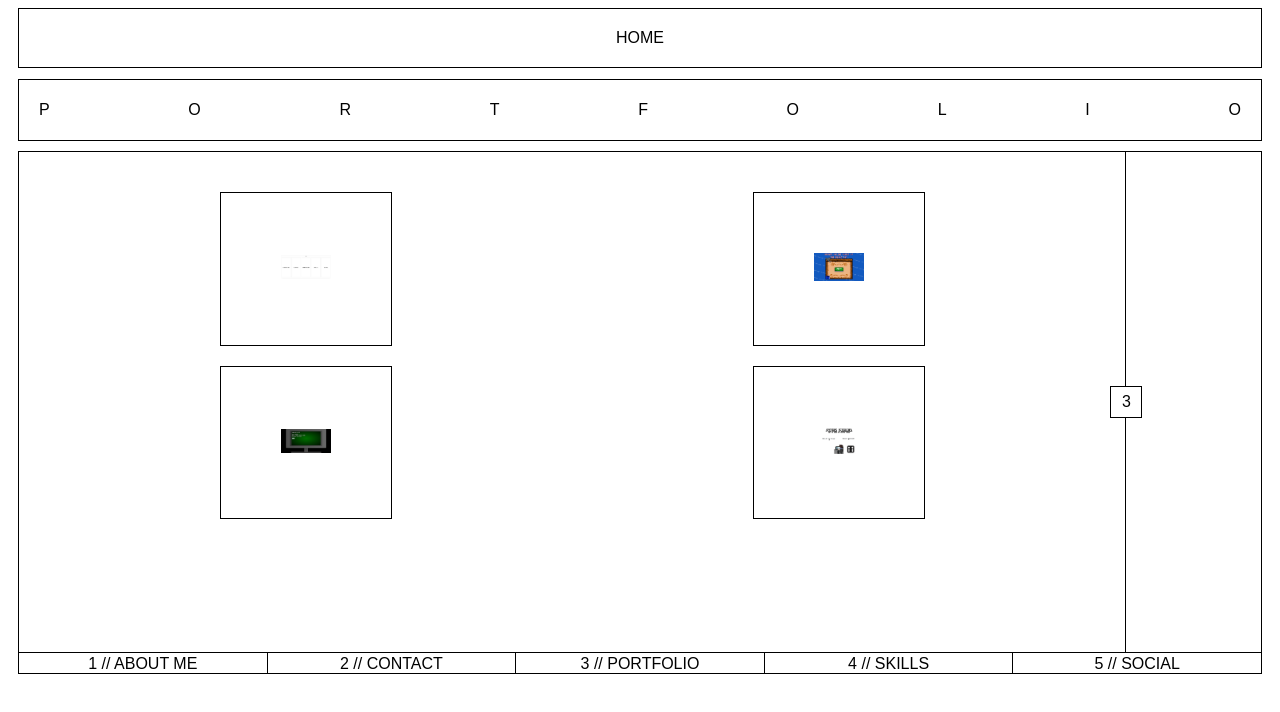
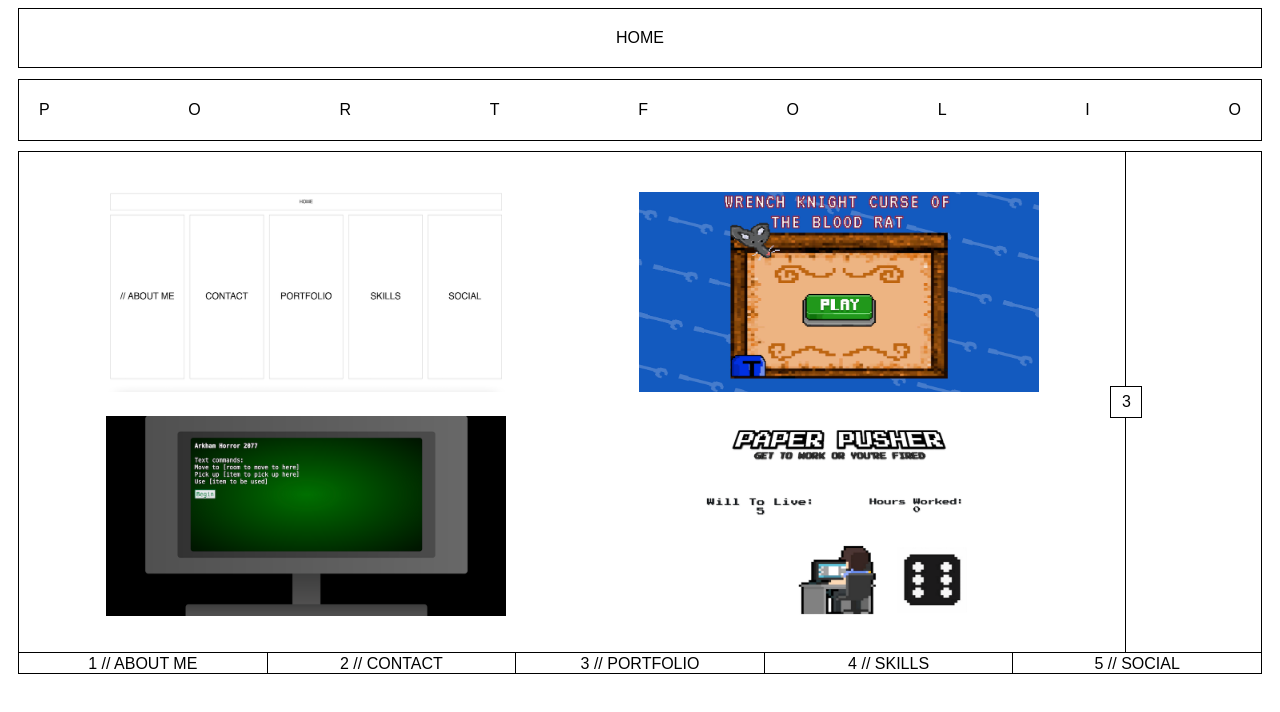
Before and after one commit to bpgoodrow/Portfolio, a React (Create React App) app: page /portfolio in a window 1280 px wide. Shown: the top 712 px of the page. Built offline with nearby package versions, Linux system fonts and the light colour scheme.

Commit message:
size images

```diff
--- a/src/components/Portfolio.css
+++ b/src/components/Portfolio.css
@@ -99,19 +99,16 @@
   justify-content: space-around;
 }
 
+.projectOption > a > img {
+  width: 400px;
+  height: 200px
+}
+
 .portfolioHeroRow2{
   margin-top: 20px;
   display: flex;
   flex-wrap: wrap;
   justify-content: space-around;
-}
-
-.projectOption{
-  border: solid black .5px;
-  padding: 60px;
-  display: flex;
-  justify-content: center;
-  align-items: center;
 }
 
 .portfolioNumber {
--- a/src/components/Portfolio.js
+++ b/src/components/Portfolio.js
@@ -45,24 +45,24 @@ function Portfolio() {
         <div className="portfolioHero">
           <div className="portfolioHeroRow1">
             <div className="projectOption">
-              <a href="https://github.com/bpgoodrow/Portfolio">
+              <a href="https://github.com/bpgoodrow/Portfolio" target="_blank">
                 <img src="./portfolio.png" alt="portfolio image" />
               </a>
             </div>
             <div className="projectOption">
-              <a href="https://github.com/bpgoodrow/Wrench-Knight">
+              <a href="https://github.com/bpgoodrow/Wrench-Knight" target="_blank">
               <img src="./wrench-knight.png" alt="portfolio image" />
               </a>
             </div>
           </div>
           <div className="portfolioHeroRow2">
             <div className="projectOption">
-              <a href="https://github.com/bpgoodrow/Arkham-Horror">
+              <a href="https://github.com/bpgoodrow/Arkham-Horror" target="_blank">
                 <img src="./arkham-horror.png" alt="arkham horror game"/>
               </a>
             </div>
             <div className="projectOption">
-              <a href="https://github.com/bpgoodrow/FunctionalJSRPG">
+              <a href="https://github.com/bpgoodrow/FunctionalJSRPG" target="_blank">
                 <img src="./paper-pusher.png" alt="paper push game"/>
               </a>
             </div>
--- a/src/components/Social.css
+++ b/src/components/Social.css
@@ -82,10 +82,15 @@
   margin-top: 160px;
 }
 
-img {
+.socialHeroLinkContainer > div > a > img {
   width: 50px;
   height: auto;
 }
+
+/* img {
+  width: 50px;
+  height: auto;
+} */
 
 .socialNumber {
   display: flex;
--- a/src/components/Social.js
+++ b/src/components/Social.js
@@ -38,10 +38,8 @@ function Social () {
           <div className="socialHeroText">
             Check out my work or give me a follow
           </div>
-
-          <div className="socialHeroParentLinkContainer">
           <div className="socialHeroLinkContainer">
-            <div className="socialHeroLinkGitHub">
+            <div>
               <a href="https://github.com/bpgoodrow/" target="_blank">
                 <img
                   alt="github logo"
@@ -51,7 +49,7 @@ function Social () {
                 />
               </a>
             </div>
-            <div className="socialHeroLinkLinkedIn">
+            <div>
               <a href="https://www.linkedin.com/in/bengoodrow/" target="_blank">
                 <img
                   alt="Linkedin logo"
@@ -61,7 +59,7 @@ function Social () {
                 />
               </a>
             </div>
-            <div className="socialHeroLinkInstagram">
+            <div>
               <a href="https://www.instagram.com/bpgoodrow/" target="_blank">
                 <img
                   alt="Instagram logo"
@@ -71,14 +69,15 @@ function Social () {
                 />
               </a>
             </div>
-            <div className="socialHeroLinkFacebook">
+            <div>
+              <a href="https://www.facebook.com/" target="_blank">
                 <img
                   alt="Facebook logo"
                   srcset="
                   ./facebook.png
                   "
                   />
-            </div>
+              </a>
             </div>
           </div>
         </div>
```
Also changed, not shown: 1 other file (tests, documents, lock files or other folders). Lines whose indentation alone changed are shown as unchanged.
